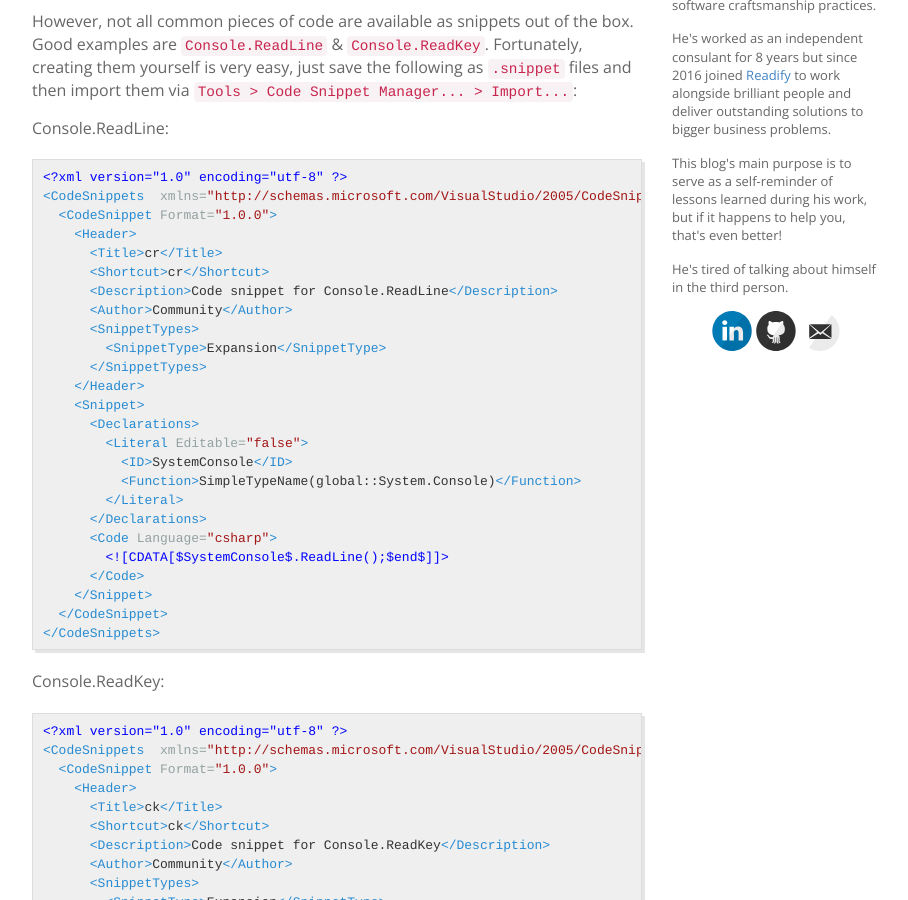
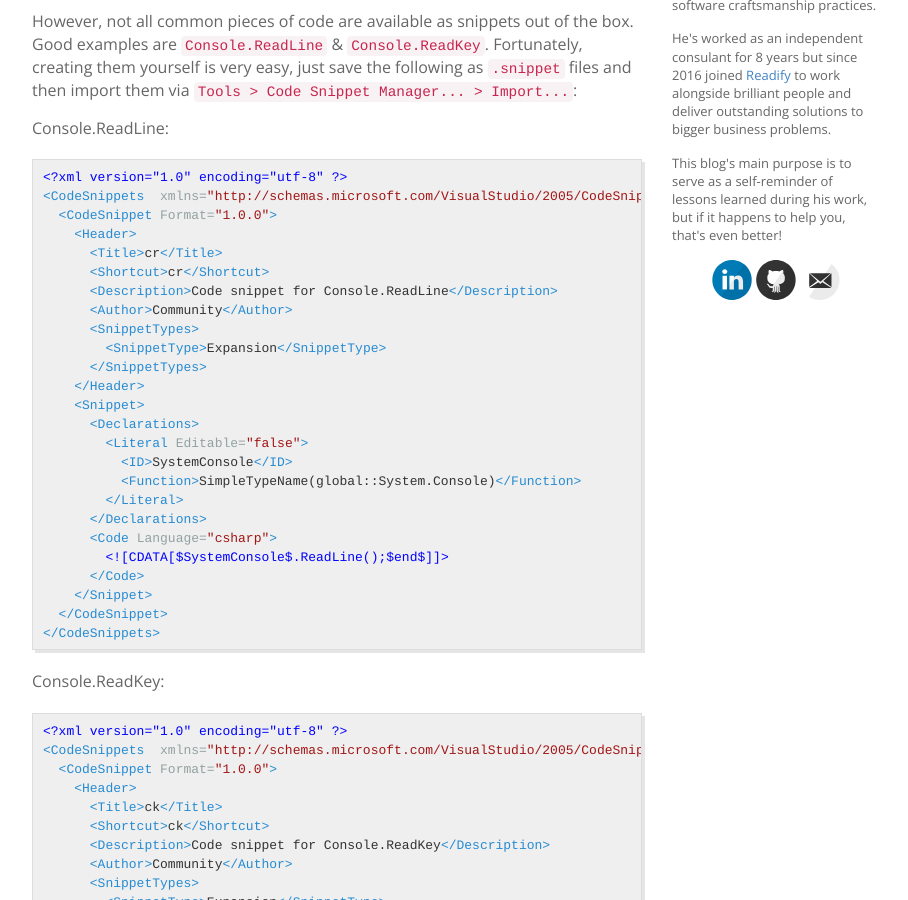
Before and after one commit to SaebAmini/saebamini.github.io, a Jekyll site: the page built from index.html, in a window 1280 px wide and 900 px high, scrolled down 325 px. Shown: the whole window, without its empty margins (303-1211 px from the left). Built offline with Jekyll 4.4.1, drawn with Linux system fonts in a browser that asks for light colours; comment, search, counter and statistics services are not loaded.

Commit message:
updates side info

```diff
--- a/_layouts/default.html
+++ b/_layouts/default.html
@@ -50,9 +50,6 @@
                     <p>
                         This blog's main purpose is to serve as a self-reminder of lessons learned during his work, but if it happens to help you, that's even better!
                     </p>
-                    <p>
-                        He's tired of talking about himself in the third person.
-                    </p>
                 </div>
                 <div class="text-center">
                     {% include svg-icons.html %}
```
